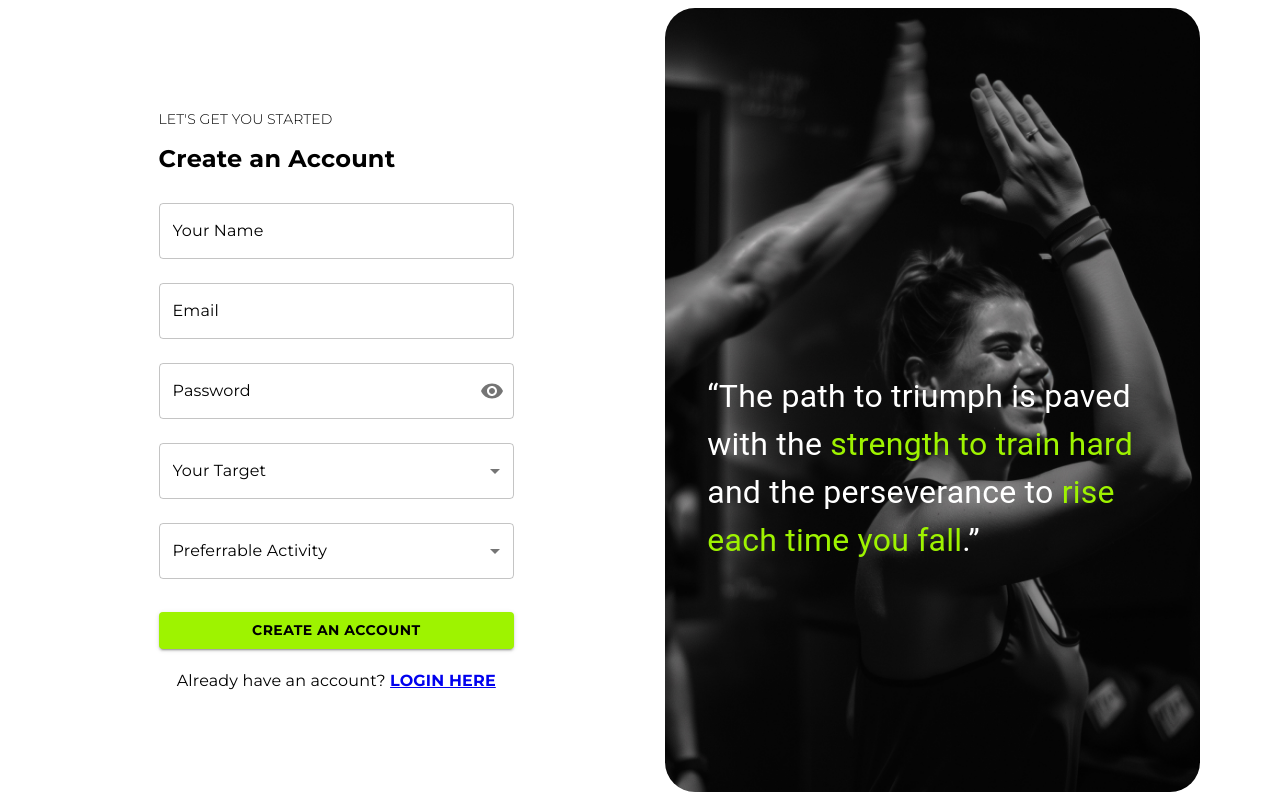
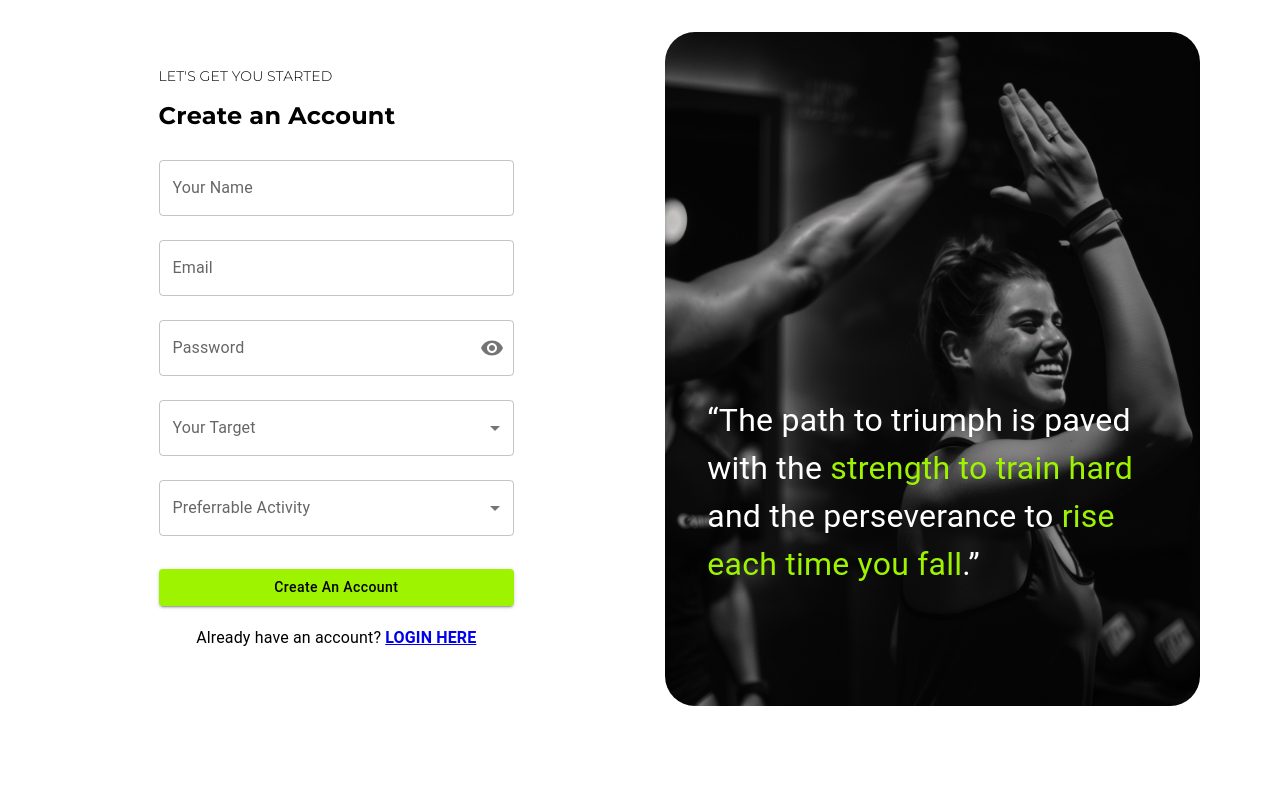
Before and after one commit to ETHANHUNT53/Gym, a React (Vite) app in the folder Frontend/GymManagement/: page / in a window 1280 px wide. Built offline with nearby package versions, Linux system fonts and the light colour scheme.

Commit message:
update-3

```diff
--- a/Frontend/GymManagement/index.html
+++ b/Frontend/GymManagement/index.html
@@ -7,7 +7,7 @@
 <link rel="preconnect" href="https://fonts.gstatic.com" crossorigin>
 <link href="https://fonts.googleapis.com/css2?family=Montserrat:ital,wght@0,100..900;1,100..900&family=Source+Sans+3:ital,wght@0,200..900;1,200..900&display=swap" rel="stylesheet">
     <meta name="viewport" content="width=device-width, initial-scale=1.0" />
-    <title>Vite + React</title>
+    <title>Gym Management App</title>
   </head>
   <body>
     <div id="root"></div>
--- a/Frontend/GymManagement/src/Components/Registration.jsx
+++ b/Frontend/GymManagement/src/Components/Registration.jsx
@@ -17,6 +17,7 @@ import {
 import { z } from "zod";
 import { useForm, Controller } from "react-hook-form";
 import { zodResolver } from "@hookform/resolvers/zod";
+import axios from "axios"; // Import Axios
 import {
   BrowserRouter as Router,
   Route,
@@ -27,8 +28,9 @@ import {
 import { ToastContainer, toast, Bounce } from "react-toastify";
 import "react-toastify/dist/ReactToastify.css";
 
+// Zod validation schema
 const validationSchema = z.object({
-  name: z.string().min(1, "Name is required"),
+  name: z.string().min(2, "Name should be more than 1 characters"),
   email: z.string().email("Invalid email address"),
   password: z.string()
   .min(8, "Password must be at least 8 characters long")
@@ -47,7 +49,7 @@ function Registration() {
     handleSubmit,
     formState: { errors },
     control,
-    reset,
+    reset, // For resetting the form fields
   } = useForm({
     resolver: zodResolver(validationSchema),
   });
@@ -59,6 +61,18 @@ function Registration() {
 
   const onSubmit = async (formData) => {
     try {
+      const response = await axios.post(
+        "https://y2dn949cai.execute-api.eu-west-3.amazonaws.com/api/signup",
+        {
+          name: formData.name,
+          email: formData.email,
+          password: formData.password,
+          target: formData.target,
+          preferableActivity: formData.activity,
+        }
+      );
+      console.log("Registration successful:", response.data);
+      // Handle successful registration (e.g., redirect to login page)
       toast.success("Created Account Successfully", {
         position: "bottom-center",
         autoClose: 3000,
@@ -70,12 +84,13 @@ function Registration() {
         theme: "dark",
         transition: Bounce,
       });
-      reset();
+      reset(); // For form reset
       setTimeout(() => {
         navigate("/login");
       }, 2000);
     } catch (error) {
       console.error("Registration failed:", error.response?.data || error.message);
+      // Handle registration failure (e.g., show error message to the user)
       toast.error(`Registration failed: ${error.response?.data?.message || error.message}`, {
         position: toast.POSITION.TOP_RIGHT,
       });
@@ -84,7 +99,7 @@ function Registration() {
 
 
   return (
-    <div >
+    <div>
       <ToastContainer
         position="bottom-center"
         autoClose={5000}
@@ -99,7 +114,7 @@ function Registration() {
         transition:Bounce
       />
 
-      <Grid container >
+      <Grid container>
         <Grid
           item
           container
@@ -109,7 +124,7 @@ function Registration() {
           xs={12}
           md={6.5}
           lg={6.5}
-          sx={{ minHeight: "98vh", padding: { xs: 2, md: 4 } }}
+          sx={{ maxHeight: "97vh", padding: { xs: 2, md: 4 } }}
         >
           <Box
             sx={{
@@ -127,8 +142,8 @@ function Registration() {
                 fontSize: "14px",
                 width: "100%",
                 textAlign: "left",
+                fontFamily:'Montserrat',
                 mb: 1,
-                fontFamily: "Montserrat"
               }}
             >
               LET'S GET YOU STARTED
@@ -137,13 +152,13 @@ function Registration() {
             <Typography
               sx={{
                 fontWeight: "bold",
+                fontFamily:'Montserrat',
                 fontStyle: "normal",
                 lineHeight: "40px",
                 fontSize: "24px",
                 width: "100%",
                 textAlign: "left",
                 mb: 1,
-                fontFamily: "Montserrat"
               }}
             >
               Create an Account
@@ -157,23 +172,21 @@ function Registration() {
                 sx={{
                   width: "100%",
                   '& .MuiOutlinedInput-root': {
-
+                    '& fieldset': {
+                       // Remove border color
+                    },
                     '&:hover fieldset': {
-                      borderColor: 'black',
-                      color: 'black'
+                       // Remove border color on hover
                     },
                     '&.Mui-focused fieldset': {
-                      borderColor: 'black',
-                      color: 'black'
+                    // Remove border color when focused
                     },
                   },
                   '& .MuiInputLabel-root': {
-                    fontFamily: "Montserrat",
-                    color: 'black',
+                     // Change label color if needed
                   },
                   '& .MuiInputBase-input': {
-                    fontFamily: "Montserrat",
-                    color: 'black',
+                    color: 'black', // Change input text color if needed
                   },
                 }}
                 {...register("name")}
@@ -185,29 +198,7 @@ function Registration() {
                 label="Email"
                 variant="outlined"
                 margin="normal"
-                autoComplete="off"
-                sx={{ width: "100%",
-                  '& .MuiOutlinedInput-root': {
-
-                    '&:hover fieldset': {
-                      borderColor: 'black',
-                      color: 'black'
-                    },
-                    '&.Mui-focused fieldset': {
-                      borderColor: 'black',
-                      color: 'black'
-                    },
-                  },
-                  '& .MuiInputLabel-root': {
-                    fontFamily: "Montserrat",
-                    color: 'black',
-                  },
-                  '& .MuiInputBase-input': {
-                    fontFamily: "Montserrat",
-                    color: 'black',
-                  },
-
-                 }}
+                sx={{ width: "100%" }}
                 {...register("email")}
                 error={!!errors.email}
                 helperText={errors.email ? errors.email.message : ""}
@@ -222,26 +213,6 @@ function Registration() {
                 {...register("password")}
                 error={!!errors.password}
                 helperText={errors.password ? errors.password.message : ""}
-                sx={{width:"100%",
-                  '& .MuiOutlinedInput-root': {
-
-                    '&:hover fieldset': {
-                      borderColor: 'black',
-                      color: 'black'
-                    },
-                    '&.Mui-focused fieldset': {
-                      borderColor: 'black',
-                      color: 'black'
-                    },
-                  },
-                  '& .MuiInputLabel-root': {
-                    fontFamily: "Montserrat",
-                    color: 'black',
-                  },
-                  '& .MuiInputBase-input': {
-                    fontFamily: "Montserrat",
-                    color: 'black',
-                  },}}
                 InputProps={{
                   endAdornment: (
                     <InputAdornment position="end">
@@ -251,34 +222,11 @@ function Registration() {
                     </InputAdornment>
                   ),
                 }}
-                autoComplete= "off"
               />
 
               <FormControl
                 variant="outlined"
-                sx={{ width: "100%",
-                  '& .MuiOutlinedInput-root': {
-
-                    '&:hover fieldset': {
-                      borderColor: 'black',
-                      color: 'black'
-                    },
-                    '&.Mui-focused fieldset': {
-                      fontFamily: "Montserrat",
-                      borderColor: 'black',
-                      color: 'black'
-                    },
-                  },
-                  '& .MuiInputLabel-root': {
-                    fontFamily: "Montserrat",
-                    color: 'black',
-                  },
-                  '& .MuiInputBase-input': {
-                    fontFamily: "Montserrat",
-                    color: 'black',
-                  },
-
-                 }}
+                sx={{ width: "100%" }}
                 margin="normal"
                 error={!!errors.target}
               >
@@ -289,10 +237,10 @@ function Registration() {
                   defaultValue=""
                   render={({ field }) => (
                     <Select label="Your Target" {...field}>
-                      <MenuItem value="weight_loss" style={{fontFamily: "Montserrat"}}>Weight Loss</MenuItem>
-                      <MenuItem value="muscle_gain" style={{fontFamily: "Montserrat"}}>Muscle Gain</MenuItem>
-                      <MenuItem value="flexibility" style={{fontFamily: "Montserrat"}}>Flexibility</MenuItem>
-                      <MenuItem value="endurance" style={{fontFamily: "Montserrat"}}>Endurance</MenuItem>
+                      <MenuItem value="weight_loss">Weight Loss</MenuItem>
+                      <MenuItem value="muscle_gain">Muscle Gain</MenuItem>
+                      <MenuItem value="flexibility">Flexibility</MenuItem>
+                      <MenuItem value="endurance">Endurance</MenuItem>
                     </Select>
                   )}
                 />
@@ -303,45 +251,23 @@ function Registration() {
 
               <FormControl
                 variant="outlined"
-                sx={{ width: "100%",
-                  '& .MuiOutlinedInput-root': {
-
-                    '&:hover fieldset': {
-                      borderColor: 'black',
-                      fontFamily: "Montserrat",
-                      color: 'black'
-                    },
-                    '&.Mui-focused fieldset': {
-                      borderColor: 'black',
-                      fontFamily: "Montserrat",
-                      color: 'black'
-                    },
-                  },
-                  '& .MuiInputLabel-root': {
-                    color: 'black',
-                    fontFamily: "Montserrat",
-                  },
-                  '& .MuiInputBase-input': {
-                    color: 'black',
-                    fontFamily: "Montserrat",
-                  },
-                 }}
+                sx={{ width: "100%" }}
                 margin="normal"
                 error={!!errors.activity}
               >
-                <InputLabel style={{fontFamily: "Montserrat"}}>Preferrable Activity</InputLabel>
+                <InputLabel>Preferrable Activity</InputLabel>
                 <Controller
                   name="activity"
                   control={control}
                   defaultValue=""
                   render={({ field }) => (
-                    <Select label="Preferrable Activity" {...field} >
-                      <MenuItem value="yoga" style={{fontFamily: "Montserrat"}}>Yoga</MenuItem>
-                      <MenuItem value="crossfit" style={{fontFamily: "Montserrat"}}>CrossFit</MenuItem>
-                      <MenuItem value="strength_training" style={{fontFamily: "Montserrat"}}>
+                    <Select label="Preferrable Activity" {...field}>
+                      <MenuItem value="yoga">Yoga</MenuItem>
+                      <MenuItem value="crossfit">CrossFit</MenuItem>
+                      <MenuItem value="strength_training">
                         Strength Training
                       </MenuItem>
-                      <MenuItem value="cardio" style={{fontFamily: "Montserrat"}}>Cardio</MenuItem>
+                      <MenuItem value="cardio">Cardio</MenuItem>
                     </Select>
                   )}
                 />
@@ -358,22 +284,18 @@ function Registration() {
                 fullWidth
                 sx={{
                   marginTop: "25px",
-                  fontFamily:"Montserrat",
                   marginBottom: "20px",
                   backgroundColor: "#9EF300",
-                  fontWeight: "bold",
                   color: "#000000",
                   cursor: "pointer",
-                  "&:hover": {
-                  background: "#5f8c09",
-
-                },
+                  "&:hover": { backgroundColor: "#9EF300" },
+                  textTransform: "none",
                 }}
               >
                 Create An Account
               </Button>
             </form>
-            <Typography sx={{fontFamily: "Montserrat"}}>
+            <Typography>
               Already have an account?{" "}
               <Typography component={"span"} width={{ md: "block" }}>
                 <Link to="/login">
@@ -383,7 +305,6 @@ function Registration() {
                     sx={{
                       cursor: "pointer",
                       fontWeight: "bold",
-                      fontFamily: "Montserrat",
                       "&:hover": { textDecoration: "underline" },
                     }}
                   >
@@ -400,8 +321,9 @@ function Registration() {
           xs={0}
           md={5.3}
           lg={5.3}
+          mt={3}
           sx={{
-            display: { xs: "none", md: "block" },
+            display: { xs: "none", md: "block" }, // Hide on xs, show on md and lg
             backgroundImage: `url(${gymimg})`,
             backgroundSize: "cover",
             backgroundPosition: "right",
```
Also changed, not shown: Frontend/GymManagement/src/index.css (added, +68 -0 lines).
